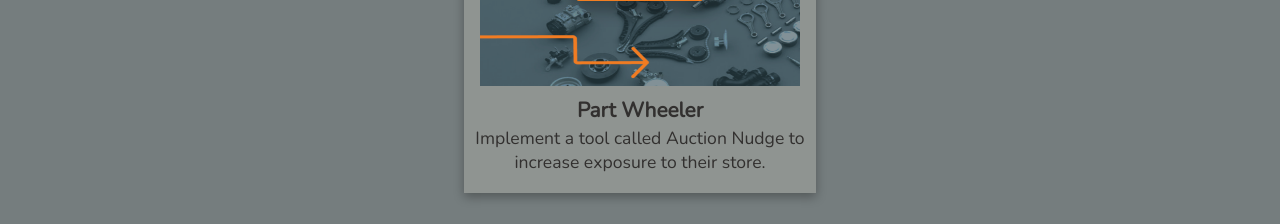
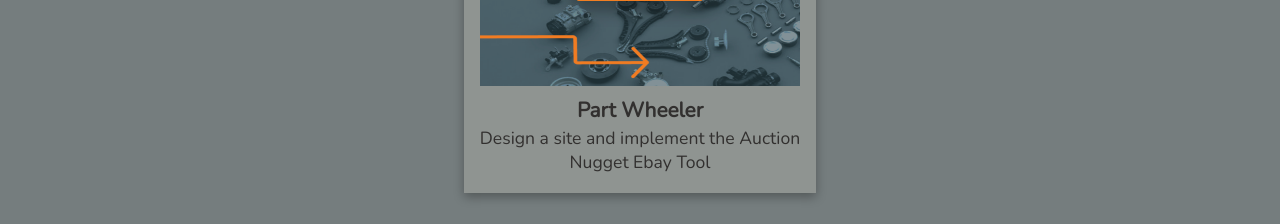
Before and after one commit to Jezryl-Castelo/portfolio, a React (Create React App) app: page / in a window 1280 px wide. Shown: the part 1460-1684 px from the top of the page. Built offline with nearby package versions, Linux system fonts and the light colour scheme.

Commit message:
update link to part wheeler

```diff
--- a/src/components/Projects.js
+++ b/src/components/Projects.js
@@ -43,11 +43,11 @@
         </Card>
 
         <Card>
-<a className="card-link" href="https://part-wheeler-website.vercel.app/" rel="noreferrer" target="_blank">
+<a className="card-link" href="https://www.partwheeler.com/" rel="noreferrer" target="_blank">
                 <img className="card-img" src={partwheeler} alt="part wheeler"/>
 
             <h4 className="card-title">Part Wheeler</h4>
-            <p className="card-about">Implement a tool called Auction Nudge to increase exposure to their store.</p>
+            <p className="card-about">Design a site and implement the Auction Nugget Ebay Tool</p>
             </a>
         </Card>
     </CardContainer>
```
